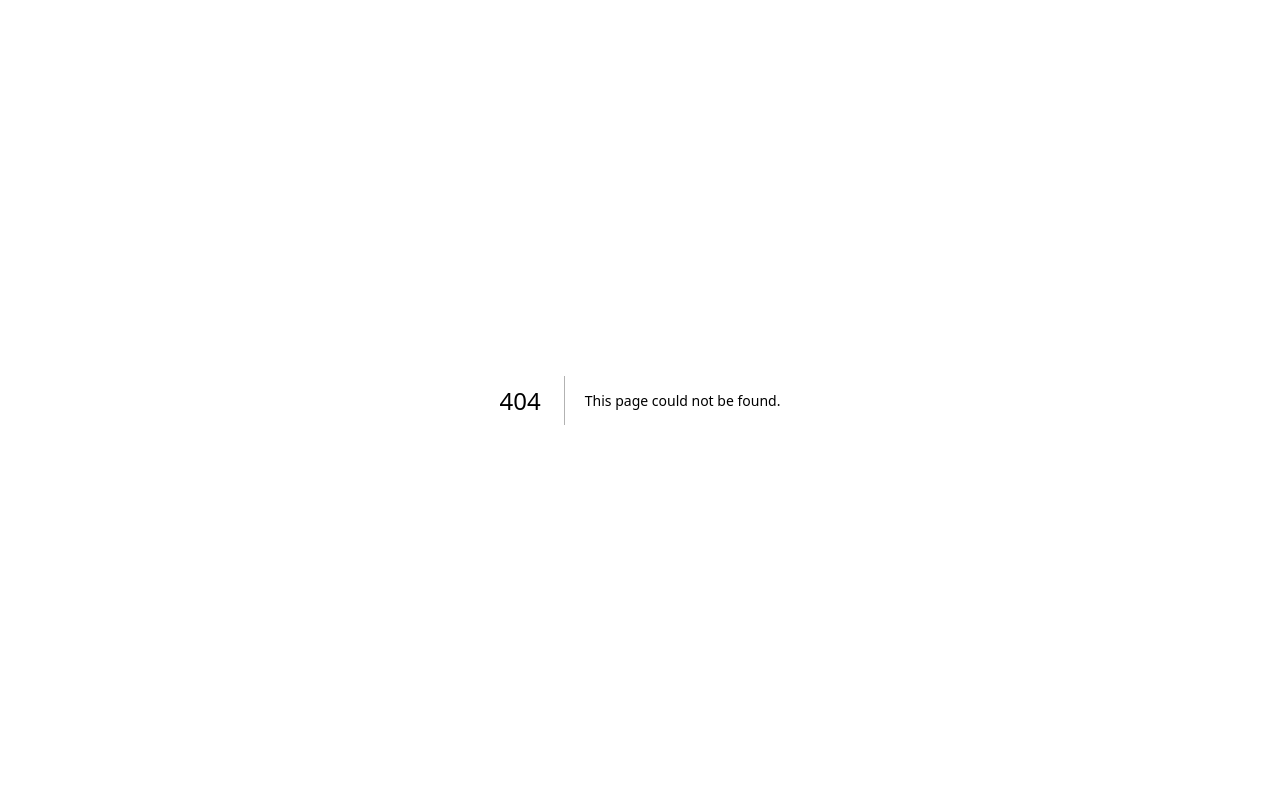
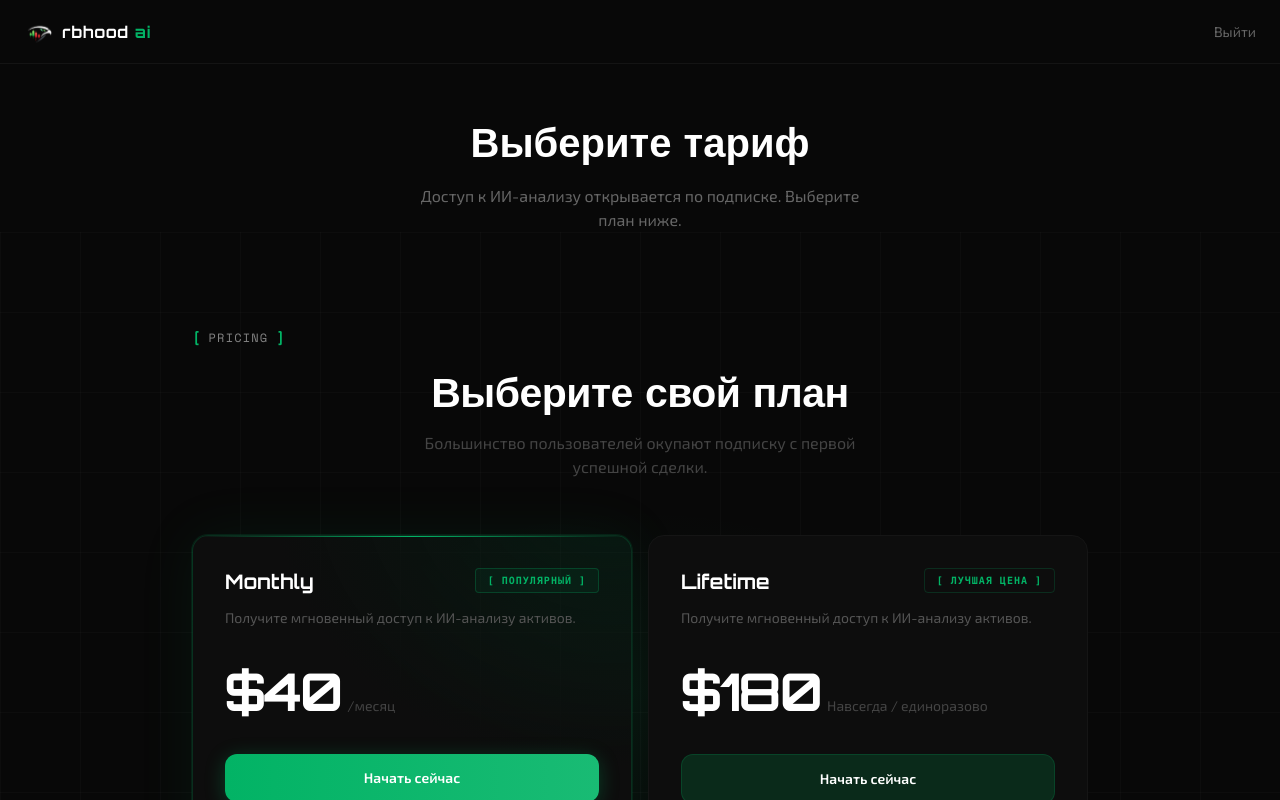
Before and after one commit to qryptobro/rbhood, a Next.js app: page /subscribe in a window 1280 px wide. Before the commit this address had no page. Shown: the top 800 px of the page. Built offline with nearby package versions, Linux system fonts and the light colour scheme; sample sign-in values are in the browser's storage.

Commit message:
feat: subscription paywall - after auth FREE users go to /subscribe; dashboard gated by paid plan (checks /api/auth/me)

```diff
--- a/app/components/AuthForm.tsx
+++ b/app/components/AuthForm.tsx
@@ -39,7 +39,8 @@ export default function AuthForm({ mode }: { mode: "signin" | "signup" }) {
       }
       localStorage.setItem("rbhood-token", data.token);
       localStorage.setItem("rbhood-user", JSON.stringify(data.user));
-      router.push("/dashboard");
+      // в дашборд — только по подписке; иначе на страницу тарифов
+      router.push(data.user.plan && data.user.plan !== "FREE" ? "/dashboard" : "/subscribe");
     } catch {
       setError("Сервер недоступен. Попробуйте позже.");
     } finally {
--- a/app/components/GoogleSignIn.tsx
+++ b/app/components/GoogleSignIn.tsx
@@ -31,7 +31,7 @@ export default function GoogleSignIn({ onError }: { onError?: (m: string) => voi
             if (!r.ok) { onError?.(data.error || "Ошибка Google-входа"); return; }
             localStorage.setItem("rbhood-token", data.token);
             localStorage.setItem("rbhood-user", JSON.stringify(data.user));
-            router.push("/dashboard");
+            router.push(data.user.plan && data.user.plan !== "FREE" ? "/dashboard" : "/subscribe");
           } catch {
             onError?.("Сервер недоступен");
           }
--- a/app/components/Pricing.tsx
+++ b/app/components/Pricing.tsx
@@ -4,9 +4,11 @@ import { useReveal } from "./useInView";
 import SectionLabel from "./SectionLabel";
 import { useI18n } from "./i18n";
 
-export default function Pricing() {
+export default function Pricing({ paywall = false }: { paywall?: boolean }) {
   const { t } = useI18n();
   const { ref, inView } = useReveal();
+  // На лендинге CTA ведёт на регистрацию; на paywall — к оформлению (пока контакт поддержки)
+  const ctaHref = paywall ? "mailto:support@rbhood.ai?subject=Подписка%20rbhood%20ai" : "/register";
 
   const plans = [
     {
@@ -90,7 +92,7 @@ export default function Pricing() {
               </div>
 
               {/* CTA */}
-              <a href="/register" className="block text-center w-full py-3.5 rounded-xl font-exo font-semibold text-sm text-white transition-all duration-200 mb-8 hover:opacity-90 hover:-translate-y-px"
+              <a href={ctaHref} className="block text-center w-full py-3.5 rounded-xl font-exo font-semibold text-sm text-white transition-all duration-200 mb-8 hover:opacity-90 hover:-translate-y-px"
                 style={plan.featured ? {
                   background: "linear-gradient(90deg,#02B365,#19BB74)",
                   boxShadow: "0 4px 20px rgba(2,179,101,0.3)",
--- a/app/dashboard/layout.tsx
+++ b/app/dashboard/layout.tsx
@@ -61,9 +61,19 @@ function DashboardShell({ children }: { children: React.ReactNode }) {
   const { history, deleteHistory } = useHistory();
   const router = useRouter();
 
-  // Гейт: без токена — на страницу входа
+  // Гейт: без токена — на вход; без подписки — на тарифы
   useEffect(() => {
-    if (!localStorage.getItem("rbhood-token")) router.replace("/login");
+    const token = localStorage.getItem("rbhood-token");
+    if (!token) { router.replace("/login"); return; }
+    const api = process.env.NEXT_PUBLIC_API_URL || "http://localhost:4000";
+    fetch(`${api}/api/auth/me`, { headers: { Authorization: `Bearer ${token}` } })
+      .then(async r => {
+        if (!r.ok) { router.replace("/login"); return; }
+        const me = await r.json();
+        localStorage.setItem("rbhood-user", JSON.stringify(me));
+        if (!me.plan || me.plan === "FREE") router.replace("/subscribe");
+      })
+      .catch(() => { /* офлайн — пускаем по токену */ });
   }, [router]);
 
   // Определяем мобильный вьюпорт и закрываем сайдбар по умолчанию
--- /dev/null
+++ b/app/subscribe/page.tsx
@@ -0,0 +1,52 @@
+"use client";
+import { useEffect, useState } from "react";
+import { useRouter } from "next/navigation";
+import { I18nProvider } from "../components/i18n";
+import Pricing from "../components/Pricing";
+
+function Paywall() {
+  const router = useRouter();
+  const [ready, setReady] = useState(false);
+
+  useEffect(() => {
+    const token = localStorage.getItem("rbhood-token");
+    if (!token) { router.replace("/login"); return; }
+    setReady(true);
+  }, [router]);
+
+  const logout = () => {
+    try { localStorage.removeItem("rbhood-token"); localStorage.removeItem("rbhood-user"); } catch { /* ignore */ }
+    router.replace("/login");
+  };
+
+  if (!ready) return null;
+
+  return (
+    <div style={{ background: "#080808", minHeight: "100vh", fontFamily: "'Exo 2', sans-serif" }}>
+      <header className="border-b border-[#141414] px-6 h-16 flex items-center">
+        <a href="/" className="flex items-center gap-2">
+          <div style={{ width: 30, height: 26, overflow: "hidden", marginTop: "-4px" }}>
+            <img src="/logo.svg" alt="" width={30} height={45} style={{ display: "block" }} />
+          </div>
+          <span className="font-orbitron font-bold text-base lowercase tracking-wider text-white">rbhood <span className="text-[#02B365]">ai</span></span>
+        </a>
+        <button onClick={logout} className="ml-auto font-exo text-sm text-[#666] hover:text-white transition-colors">Выйти</button>
+      </header>
+
+      <div className="text-center pt-12 px-6">
+        <h1 className="font-orbitron font-bold text-white mb-3" style={{ fontSize: "clamp(24px, 3.4vw, 40px)" }}>Выберите тариф</h1>
+        <p className="font-exo text-[#666] max-w-md mx-auto">Доступ к ИИ-анализу открывается по подписке. Выберите план ниже.</p>
+      </div>
+
+      <Pricing paywall />
+    </div>
+  );
+}
+
+export default function SubscribePage() {
+  return (
+    <I18nProvider>
+      <Paywall />
+    </I18nProvider>
+  );
+}
```
